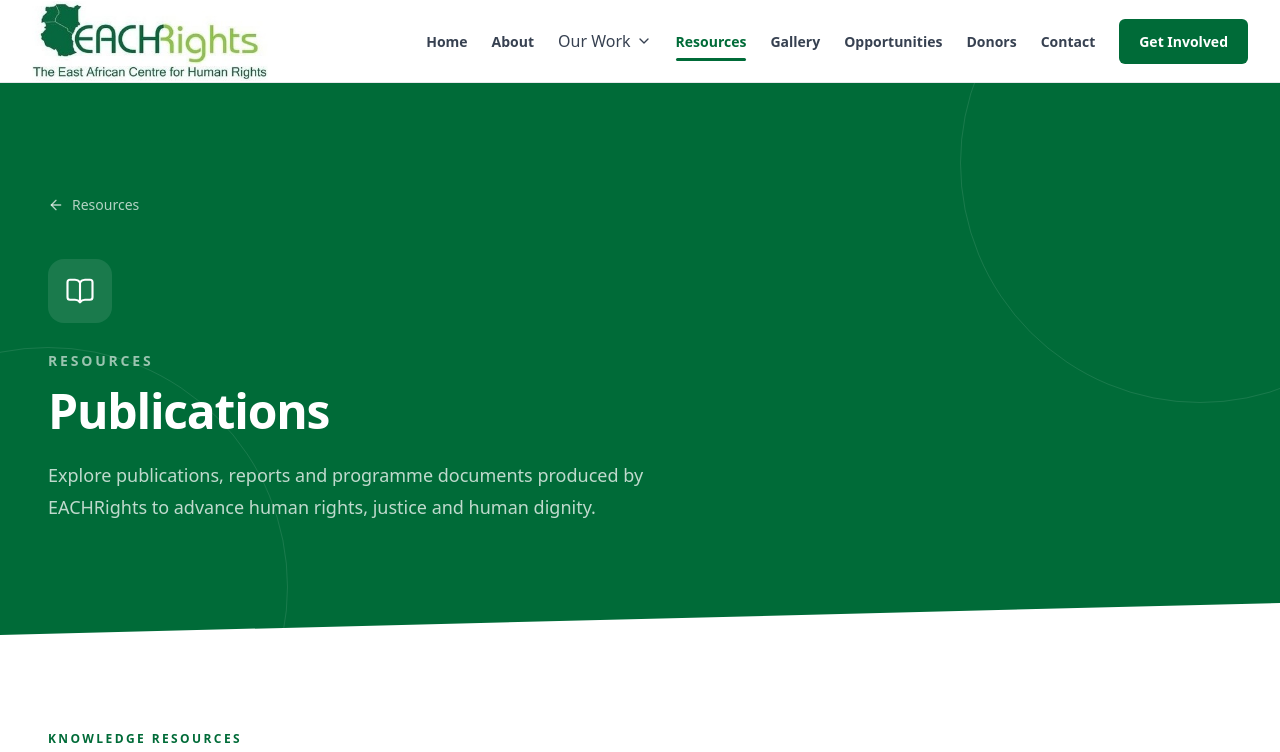
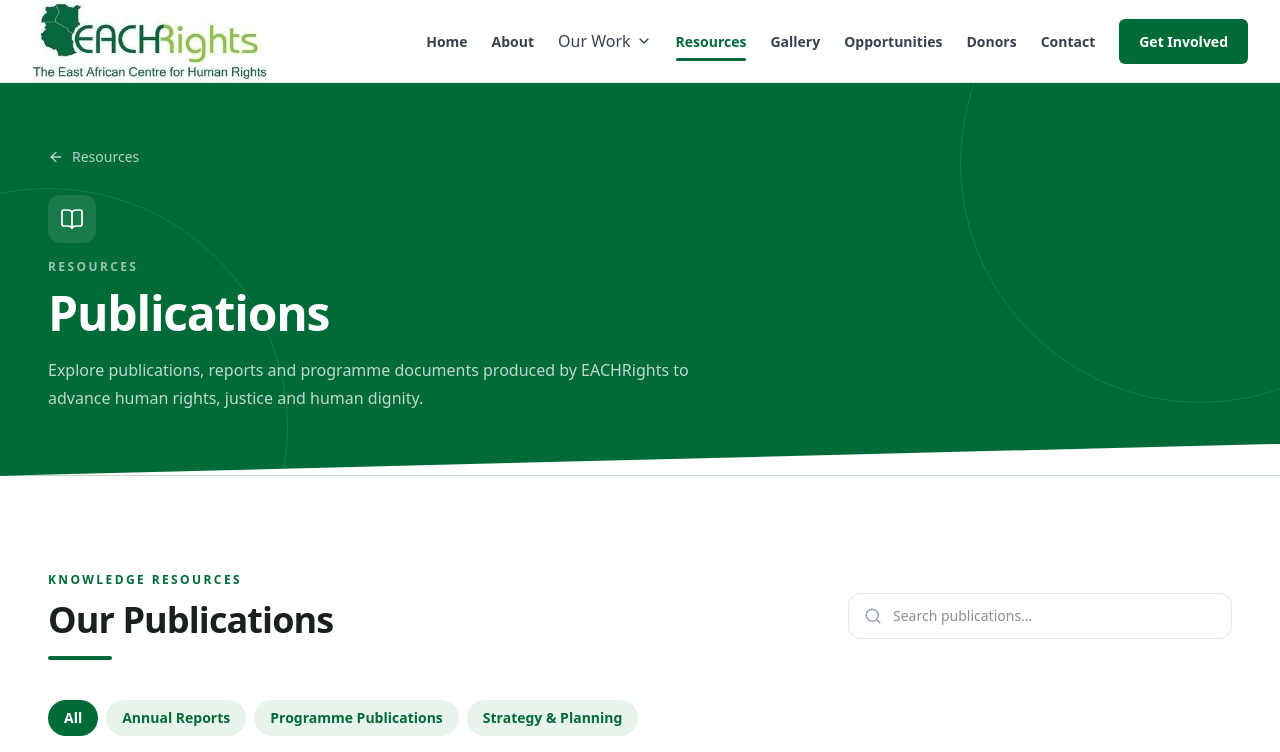
Before and after one commit to steph10920/eachrights, a React (Vite) app: page /resources in a window 1280 px wide. Shown: the top 752 px of the page. Built offline with nearby package versions, Linux system fonts and the light colour scheme.

Commit message:
videos links added

```diff
--- a/src/pages/About.jsx
+++ b/src/pages/About.jsx
@@ -104,19 +104,19 @@ const approach = [
 export default function About() {
   return (
     <main className="bg-paper font-sans text-ink">
-      {/* PAGE HERO — mirrors Home's forest hero band */}
+      {/* PAGE HERO — mirrors Home's forest hero band, kept compact */}
       <section className="relative overflow-hidden bg-forest text-paper">
         <div className="pointer-events-none absolute -right-32 -top-32 h-96 w-96 rounded-full border-[25px] border-accent/10" />
         <div className="pointer-events-none absolute -bottom-40 -left-40 h-80 w-80 rounded-full border-[25px] border-paper/5" />
 
-        <div className="relative z-10 mx-auto max-w-7xl px-6 py-20 sm:px-8 lg:px-12 lg:py-28">
+        <div className="relative z-10 mx-auto max-w-7xl px-6 py-12 sm:px-8 sm:py-14 lg:px-12 lg:py-16">
           <div className="max-w-3xl">
             <Eyebrow>About EACHRights</Eyebrow>
-            <h1 className="mt-4 font-display text-4xl font-bold leading-[1.08] tracking-tight text-white sm:text-5xl lg:text-6xl">
+            <h1 className="mt-3 font-display text-3xl font-bold leading-[1.1] tracking-tight text-white sm:text-4xl lg:text-5xl">
               Advancing human rights,
               <span className="block text-accent">justice and human dignity.</span>
             </h1>
-            <p className="mt-6 max-w-2xl text-base leading-8 text-white/80 sm:text-lg">
+            <p className="mt-4 max-w-2xl text-sm leading-7 text-white/80 sm:text-base">
               The East African Centre for Human Rights works to promote and protect human dignity through the
               realization of social and economic rights for vulnerable and marginalized groups and communities.
             </p>
--- a/src/pages/Resources.jsx
+++ b/src/pages/Resources.jsx
@@ -126,7 +126,7 @@ export default function Publications() {
           aria-hidden="true"
         />
 
-        <div className="relative mx-auto max-w-7xl px-6 py-24 sm:px-8 lg:px-12 lg:py-28">
+        <div className="relative mx-auto max-w-7xl px-6 py-12 sm:px-8 sm:py-14 lg:px-12 lg:py-16">
 
           <Link
             to="/resources"
@@ -136,21 +136,21 @@ export default function Publications() {
             Resources
           </Link>
 
-          <div className="mt-10 max-w-3xl">
+          <div className="mt-6 max-w-3xl">
 
-            <div className="flex h-16 w-16 items-center justify-center rounded-2xl bg-white/10">
-              <BookOpen size={30} strokeWidth={1.7} />
+            <div className="flex h-12 w-12 items-center justify-center rounded-xl bg-white/10">
+              <BookOpen size={24} strokeWidth={1.7} />
             </div>
 
-            <p className="mt-7 text-sm font-semibold uppercase tracking-[0.2em] text-white/60">
+            <p className="mt-4 text-xs font-semibold uppercase tracking-[0.2em] text-white/60">
               Resources
             </p>
 
-            <h1 className="mt-4 text-4xl font-bold tracking-tight sm:text-5xl">
+            <h1 className="mt-3 text-3xl font-bold leading-[1.1] tracking-tight sm:text-4xl lg:text-5xl">
               Publications
             </h1>
 
-            <p className="mt-6 max-w-2xl text-lg leading-8 text-white/75">
+            <p className="mt-4 max-w-2xl text-sm leading-7 text-white/75 sm:text-base">
               Explore publications, reports and programme documents produced
               by EACHRights to advance human rights, justice and human dignity.
             </p>
```
